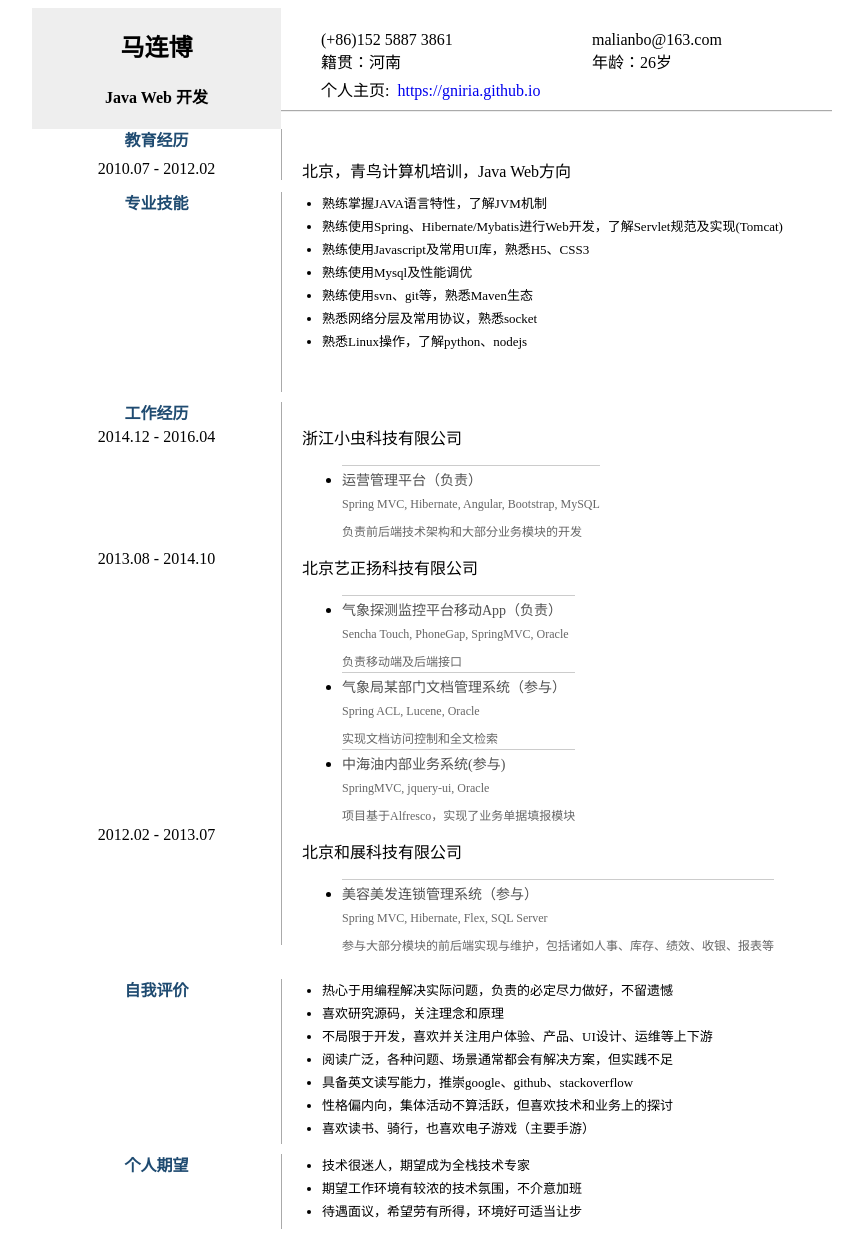
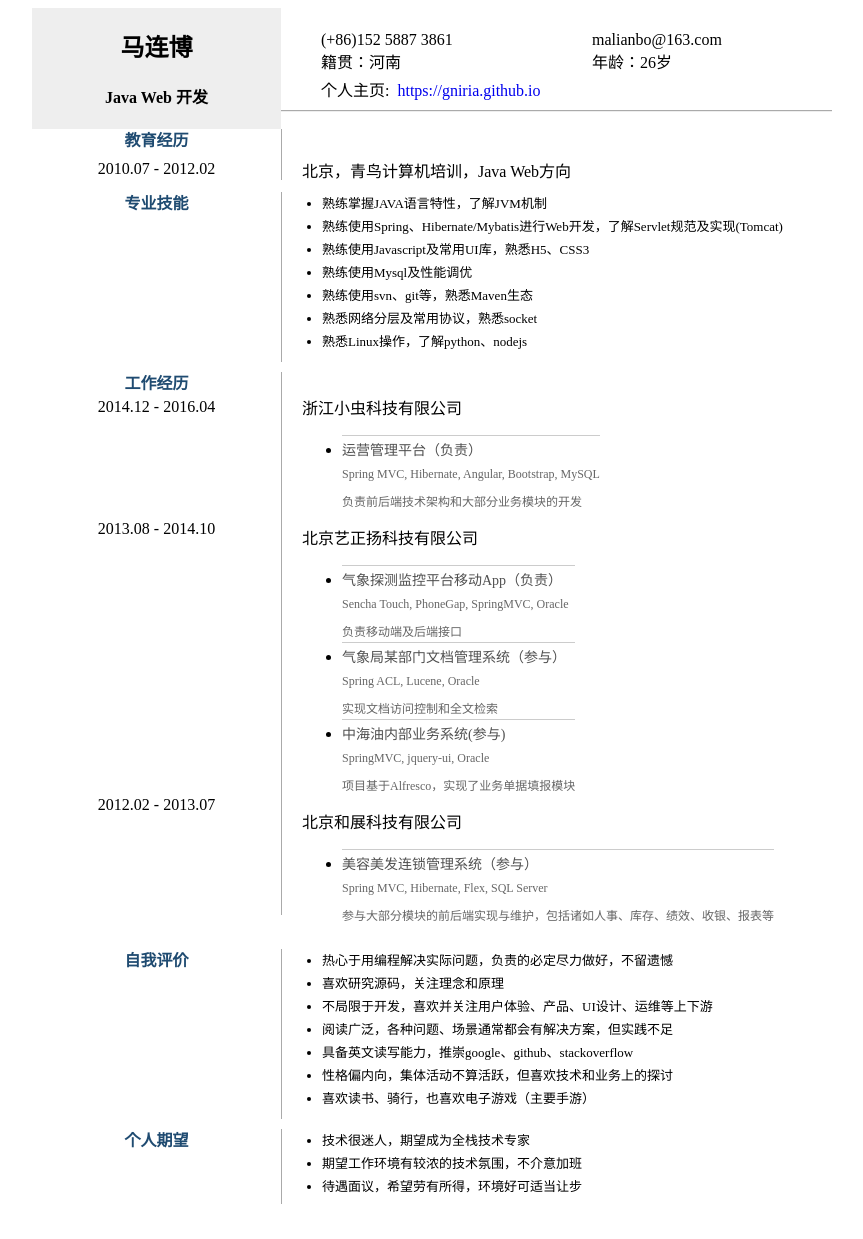
Before and after one commit to Gniria/hamster, a Jekyll site: the page fav/profile.html, which Jekyll copies as it is, in a window 1280 px wide. Shown: the whole page, without its empty margins (208-1071 px from the left). Built offline with Jekyll 4.4.1, drawn with Linux system fonts in a browser that asks for light colours; after the commit the page ends 1214 px from its top, so only the background shows below that.

Commit message:
个人简历样式微调

```diff
--- a/fav/profile.html
+++ b/fav/profile.html
@@ -143,7 +143,7 @@ li > .title {
     </div>
 
     <div class="skills">
-      <div class="left-section" style="height: 200px;">
+      <div class="left-section" style="height: 170px;">
         <span class="left-span section-title">专业技能</span>
       </div>
       <div class="right-section">
@@ -211,7 +211,7 @@ li > .title {
     </div>
 
     <div class="judge">
-      <div class="left-section" style="height: 165px;">
+      <div class="left-section" style="height: 170px;">
         <span class="left-span section-title">自我评价</span>
       </div>
       <div class="right-section">
```
